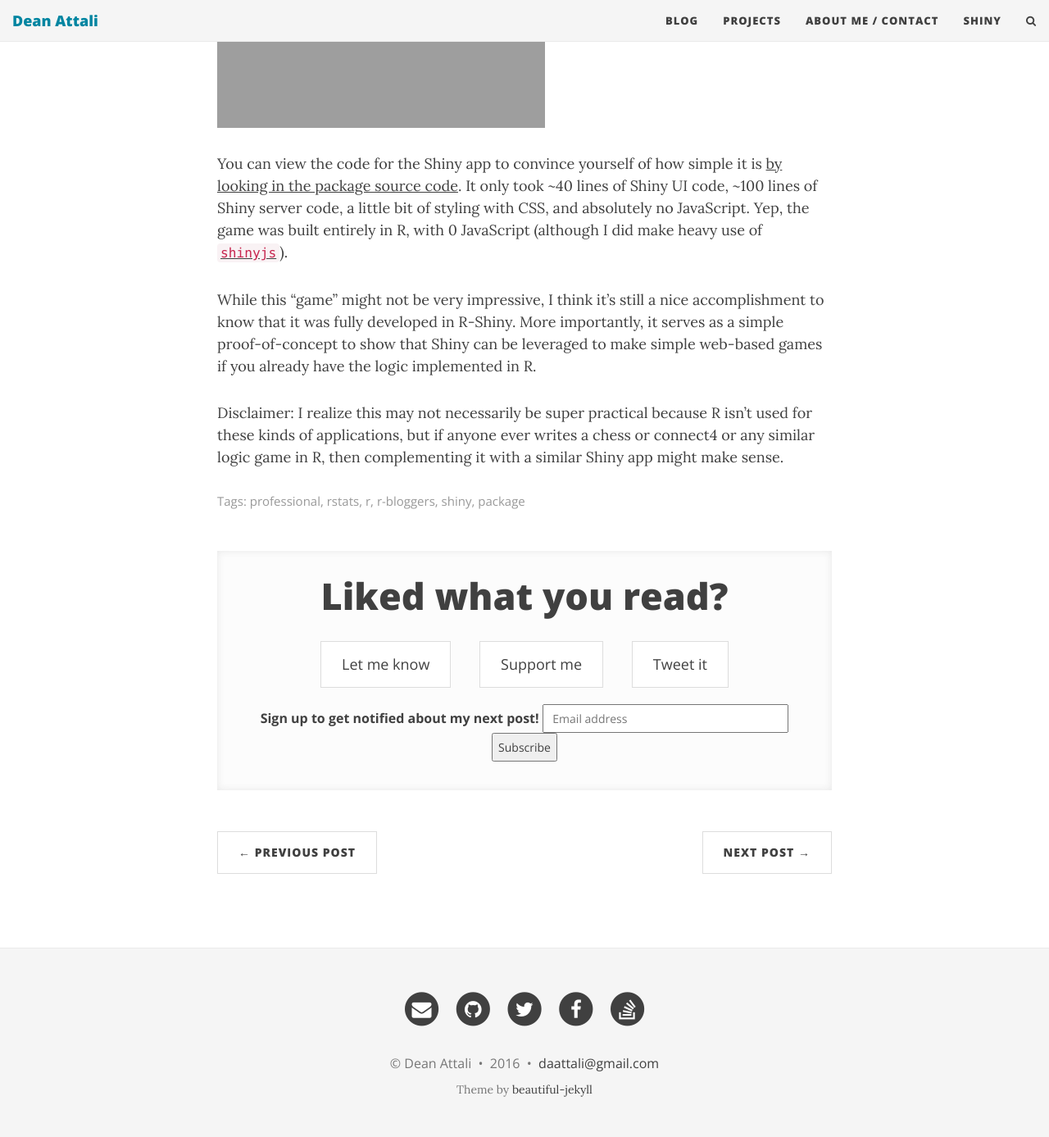
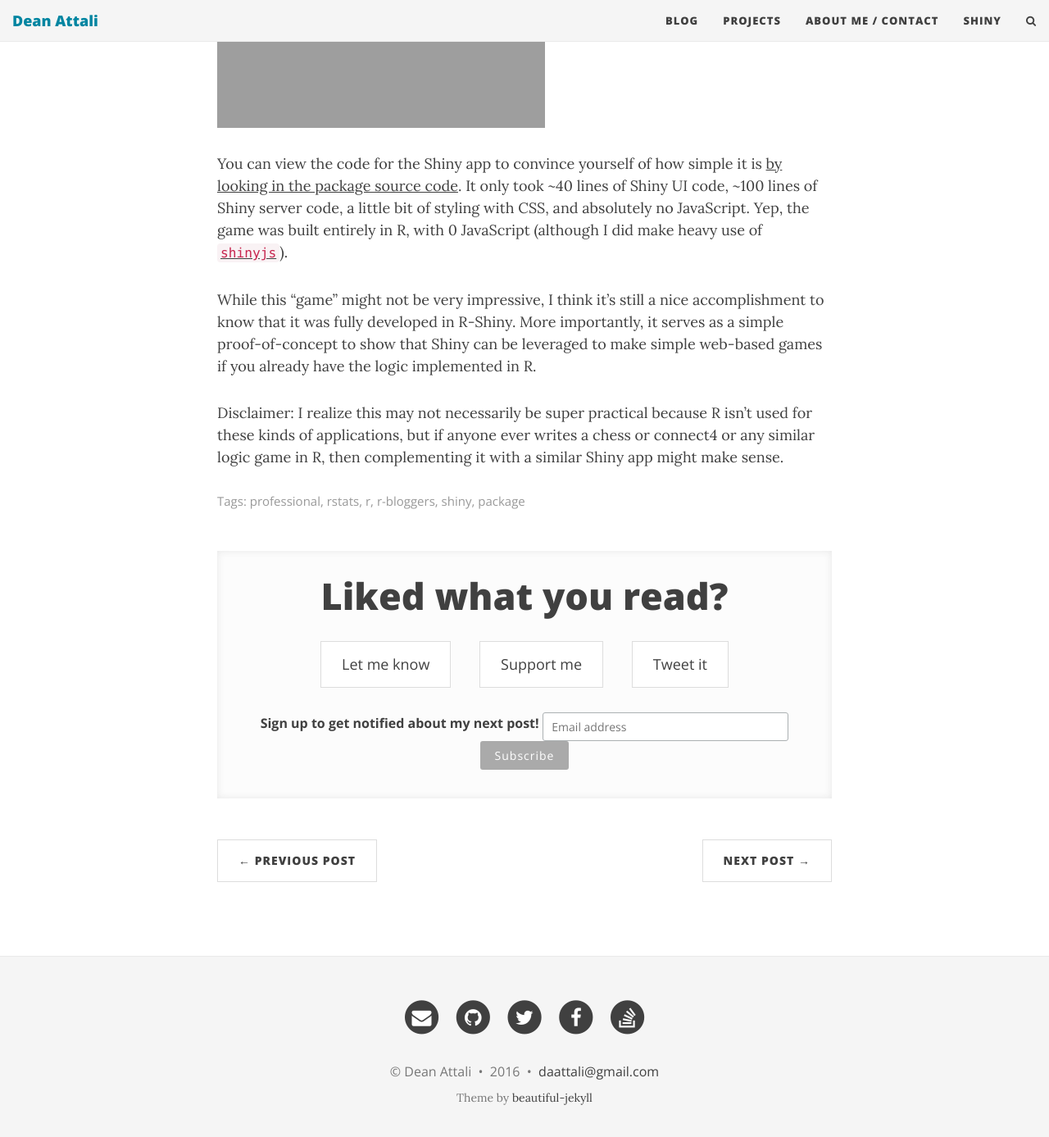
Before and after one commit to daattali/daattali.github.io, a Jekyll site: the page built from _posts/2016-01-26-shiny-game-lightsout.md, in a window 1280 px wide and 1400 px high, scrolled down 2173 px. Shown: the top 1387 px of the window at 82% size. Built offline with Jekyll 4.4.1, drawn with Linux system fonts in a browser that asks for light colours; nearby versions of some CDN libraries; comment, search, counter and statistics services are not loaded.

Commit message:
add all the mailchimp CSS in-house

```diff
--- a/css/main.css
+++ b/css/main.css
@@ -706,18 +706,43 @@ pre code {
 /* --- Email subscription --- */
 
 #mailchimp-subscribe-section {
-  margin-top: 10px;
-}
-#mailchimp-subscribe-section #mc_embed_signup {
+  margin-top: 20px;
   font-family: 'Open Sans', 'Helvetica Neue', Helvetica, Arial, sans-serif;
+  text-align: center;
 }
 #mailchimp-subscribe-section #mc_embed_signup label {
-  margin-bottom: -2px;
   font-size: 20px;
+  margin-bottom: 7px;
+  font-weight: bold;
 }
 #mailchimp-subscribe-section #mce-EMAIL {
   width: 300px;
-  padding-left: 10px;
+  padding: 0 10px;
+  border: 1px solid #ABB0B2;
+  border-radius: 3px;
+  color: #343434;
+  background-color: #fff;
+  box-sizing: border-box;
+  display: inline-block;
+  vertical-align: top;
+  margin: 0;
+}
+#mailchimp-subscribe-section #mc-embedded-subscribe {
+  border-radius: 3px;
+  border: none;
+  color: #fff;
+  background-color: #aaa;
+  box-sizing: border-box;
+  padding: 0 18px;
+  display: inline-block;
+  vertical-align: top;
+  transition: all 0.23s ease-in-out 0s;
+  margin: 0;
+  letter-spacing: 1px;
+}
+#mailchimp-subscribe-section #mc-embedded-subscribe:hover {
+  background-color: #777;
+  cursor: pointer;
 }
 #mailchimp-subscribe-section #mce-EMAIL,
 #mailchimp-subscribe-section #mc-embedded-subscribe {
@@ -727,7 +752,7 @@ pre code {
 
 @media only screen and (min-width: 768px) {
   #mailchimp-subscribe-section {
-    margin-top: 20px;
+    margin-top: 30px;
   }
   #mailchimp-subscribe-section #mc_embed_signup label {
     font-size: 16px;
@@ -737,3 +762,10 @@ pre code {
     height: 35px;
   }
 }
+@media only screen and (max-width: 500px) {
+  #mailchimp-subscribe-section #mce-EMAIL,
+  #mailchimp-subscribe-section #mc-embedded-subscribe {
+    display: block;
+    width: 100%;
+  }
+}
```
